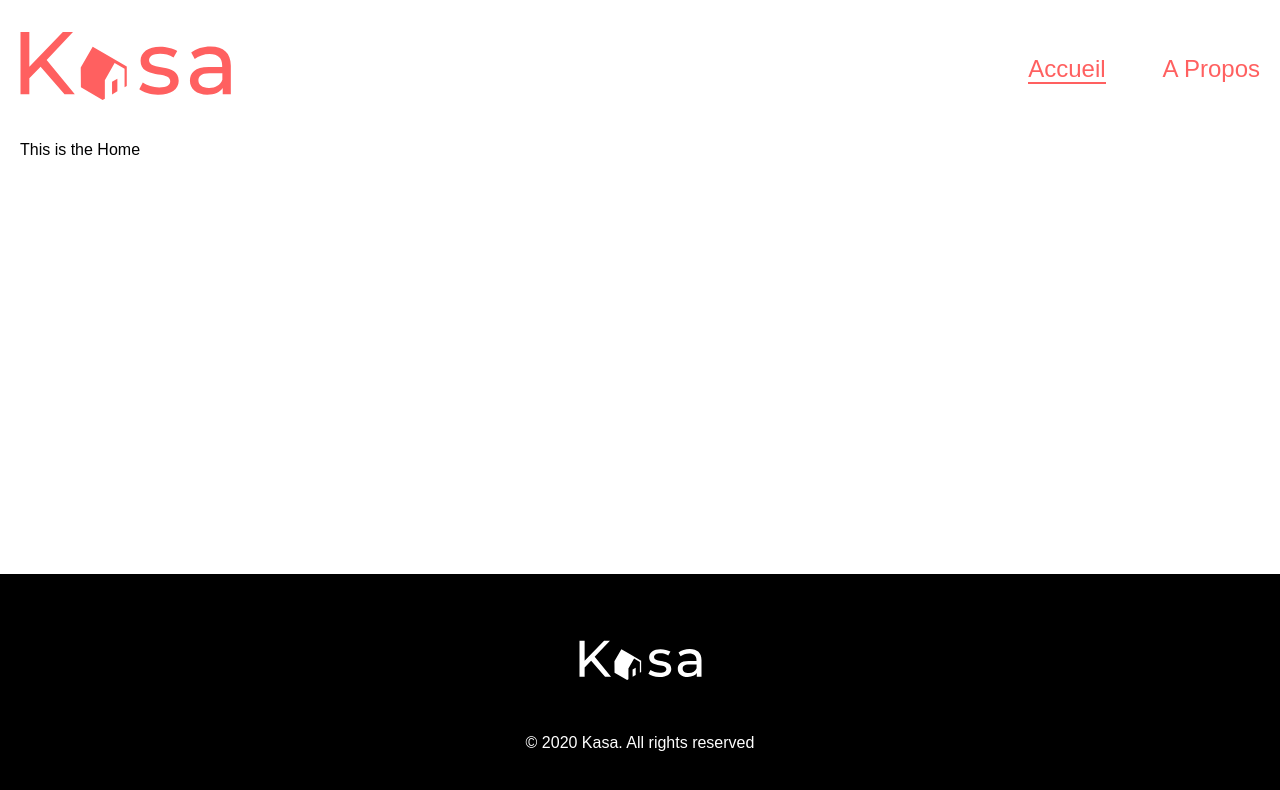
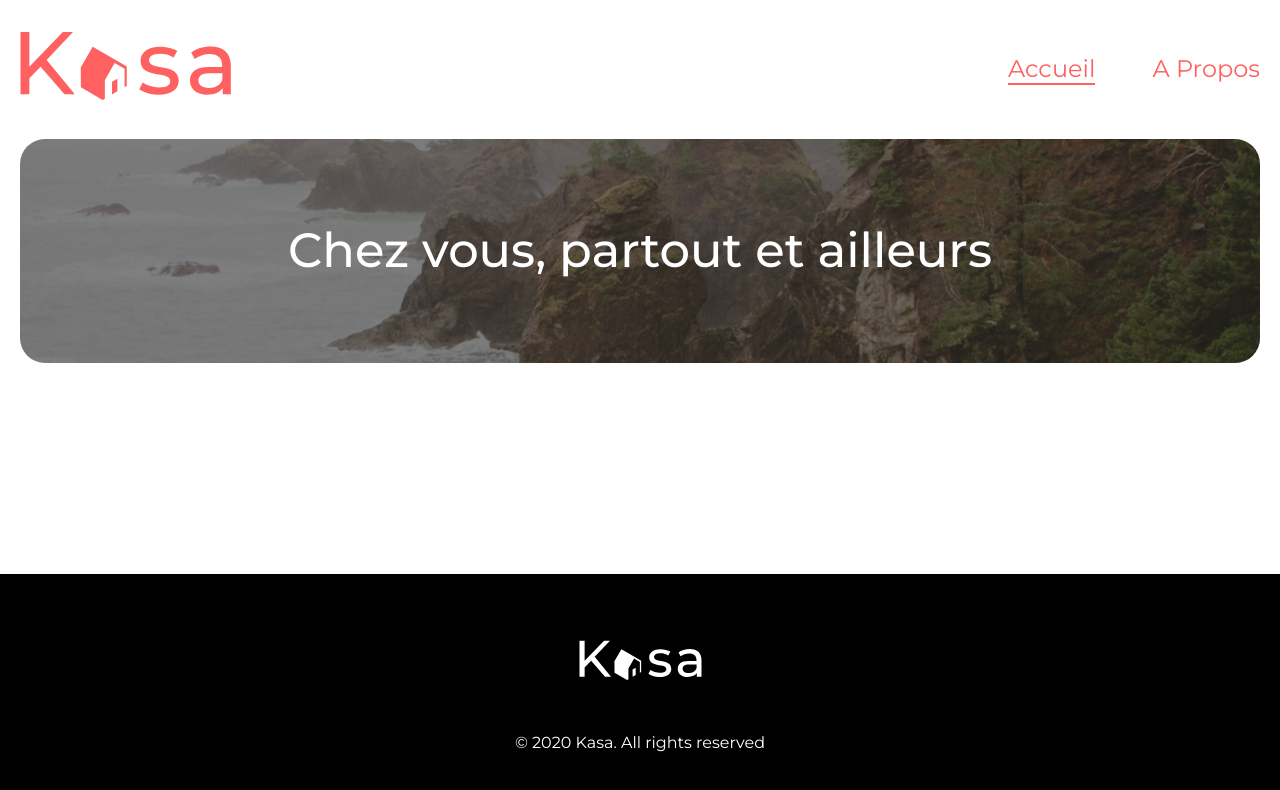
Before and after one commit to luisgarcia96/kasaProject, a React (Create React App) app: page / in a window 1280 px wide. Shown: the top 790 px of the page. Built offline with nearby package versions, Linux system fonts and the light colour scheme.

Commit message:
Change fonr family

```diff
--- a/src/pages/Home.jsx
+++ b/src/pages/Home.jsx
@@ -1,12 +1,15 @@
-import styles from '../styles/pages/Home.module.scss'
-import React from 'react';
+import styles from "../styles/pages/Home.module.scss";
+import React from "react";
 
 const Home = () => {
-    return (
-        <div className={styles.home}>
-            This is the Home
-        </div>
-    );
+	return (
+		<div className={styles.home}>
+			<div className={styles.titleContainer}>
+				<h1>Chez vous, partout et ailleurs</h1>
+			</div>
+			<div className={styles.mainContainer}></div>
+		</div>
+	);
 };
 
 export default Home;
--- a/src/styles/abstracts/_typography.scss
+++ b/src/styles/abstracts/_typography.scss
@@ -1,5 +1,5 @@
 //Font families
-$ff-standard: "Monserrat", sans-serif;
+$ff-standard: "Montserrat", sans-serif;
 
 //Font sizes
 $fs-x-sm: 0.75rem;
@@ -8,8 +8,9 @@ $fs-sm-md: 0.875rem;
 $fs-md: 1.125rem;
 $fs-md-lg: 1.5rem;
 $fs-lg: 2.25rem;
-$fs-x-lg: 6rem;
-$fs-xx-lg: 18rem;
+$fs-x-lg: 3rem;
+$fs-xx-lg: 6rem;
+$fs-xxx-lg: 18rem;
 
 //Font weights
 $fw-light: 400;
--- a/src/styles/base/_typography.scss
+++ b/src/styles/base/_typography.scss
@@ -1,6 +1,14 @@
 @use "../abstracts" as a;
+@import url('https://fonts.googleapis.com/css2?family=Montserrat:wght@400;500;700&display=swap');
 
 body {
 	font-family: a.$ff-standard;
 	line-height: a.$lh-standard;
 }
+
+h1 {
+	font-size: a.$fs-x-lg;
+	font-weight: a.$fw-normal;
+	color: a.$color-white;
+	z-index: 2;
+}
--- a/src/styles/pages/Home.module.scss
+++ b/src/styles/pages/Home.module.scss
@@ -3,4 +3,25 @@
 .home {
 	margin: 0 auto;
 	max-width: 77.5rem;
+
+	.titleContainer {
+		position: relative;
+		display: flex;
+		justify-content: center;
+		align-items: center;
+		height: 14rem;
+		border-radius: 1.5625rem;
+		background: url("../../assets/images/home-img.png") no-repeat center;
+
+		&::before {
+			content: "";
+			position: absolute;
+			top: 0;
+			left: 0;
+			width: 100%;
+			height: 100%;
+			border-radius: 1.5625rem;
+			background-color: rgba(0, 0, 0, 0.5);
+		}
+	}
 }
--- a/src/styles/pages/NotFound.module.scss
+++ b/src/styles/pages/NotFound.module.scss
@@ -10,7 +10,7 @@
 
 	.number {
 		color: a.$color-primary;
-		font-size: a.$fs-xx-lg;
+		font-size: a.$fs-xxx-lg;
 		line-height: a.$lh-standard;
 		font-weight: a.$fw-bold;
 		margin: 0;
```
